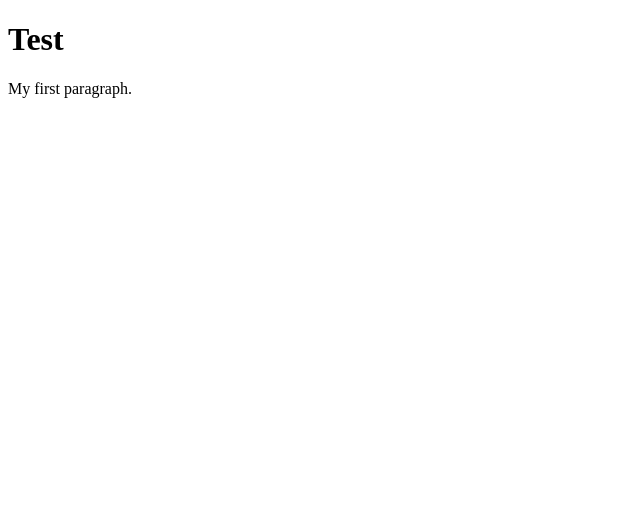
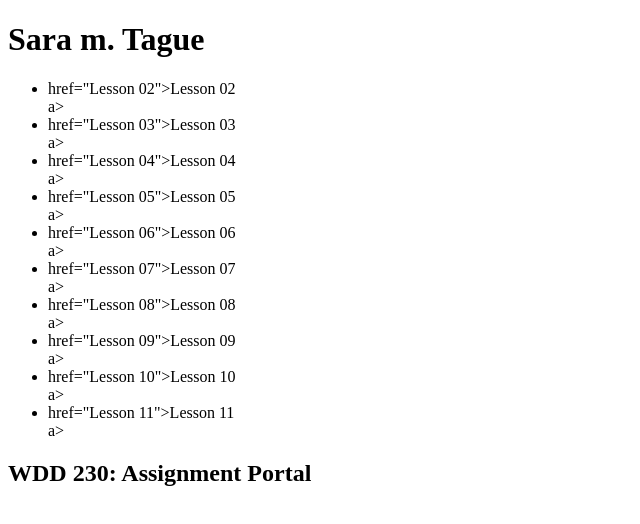
Before and after one commit to SaraTague/wdd230, a plain HTML site: page index.html in a window 1280 px wide. Shown: the whole page, without its empty margins (0-640 px from the left). Drawn offline with Linux system fonts and the light colour scheme.

Commit message:
figuring things out still

```diff
--- a/index.html
+++ b/index.html
@@ -1,13 +1,39 @@
 <!DOCTYPE html>
 <html lang="en">
+<head>
+  <meta charset="UTF-8">
+  <meta name="viewport" content="width=divice-width, initial-scale=1.0">
+  <title>Sara M. Tague</title>
+  <meta name="discription" content="Links to Sara M. Tagues weekly Assignments for WDD 230">
+  <link href="css/main.css" rel="stylesheet">
+</head>
 <body>
-<head>
-    <title>
-        Test
-    </title>
-</head>
-<h1>Test</h1>
-<p>My first paragraph.</p>
+  <header>
+    <h1>Sara m. Tague</h1>
+  </header>
+  <nav>
+    <ul>
+      <li> href="Lesson 02">Lesson 02</li>a></li>
+      <li> href="Lesson 03">Lesson 03</li>a></li>
+      <li> href="Lesson 04">Lesson 04</li>a></li>
+      <li> href="Lesson 05">Lesson 05</li>a></li>
+      <li> href="Lesson 06">Lesson 06</li>a></li>
+      <li> href="Lesson 07">Lesson 07</li>a></li>
+      <li> href="Lesson 08">Lesson 08</li>a></li>
+      <li> href="Lesson 09">Lesson 09</li>a></li>
+      <li> href="Lesson 10">Lesson 10</li>a></li>
+      <li> href="Lesson 11">Lesson 11</li>a></li>
+    </ul>
+  </nav>
+  <main>
+    <section>
+      <h2>WDD 230: Assignment Portal</h2>
+    </section>
 
+
+  </main>
+  <footer>
+
+  </footer>
 </body>
 </html>
```
